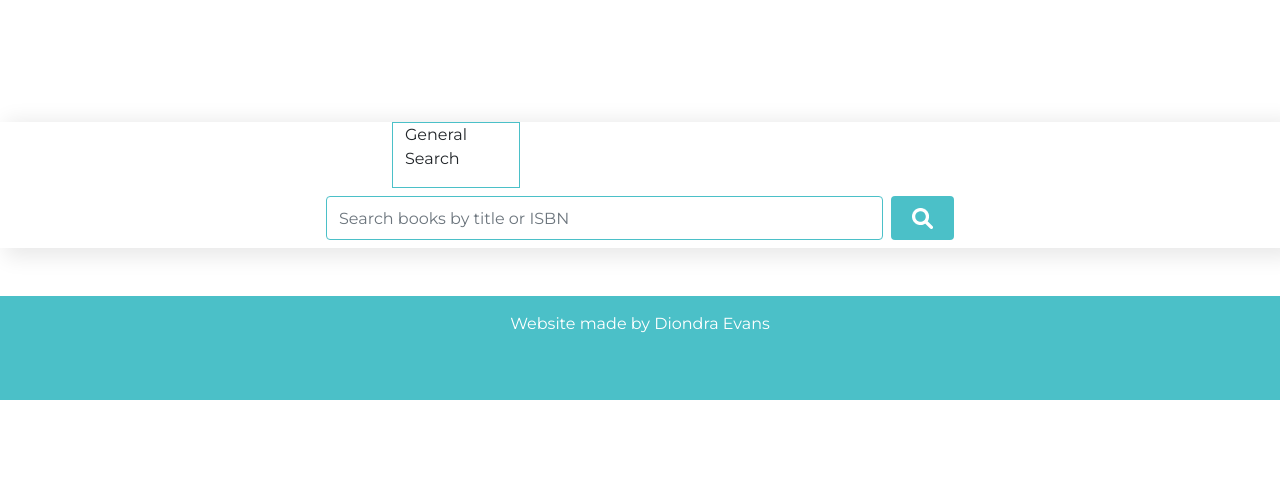
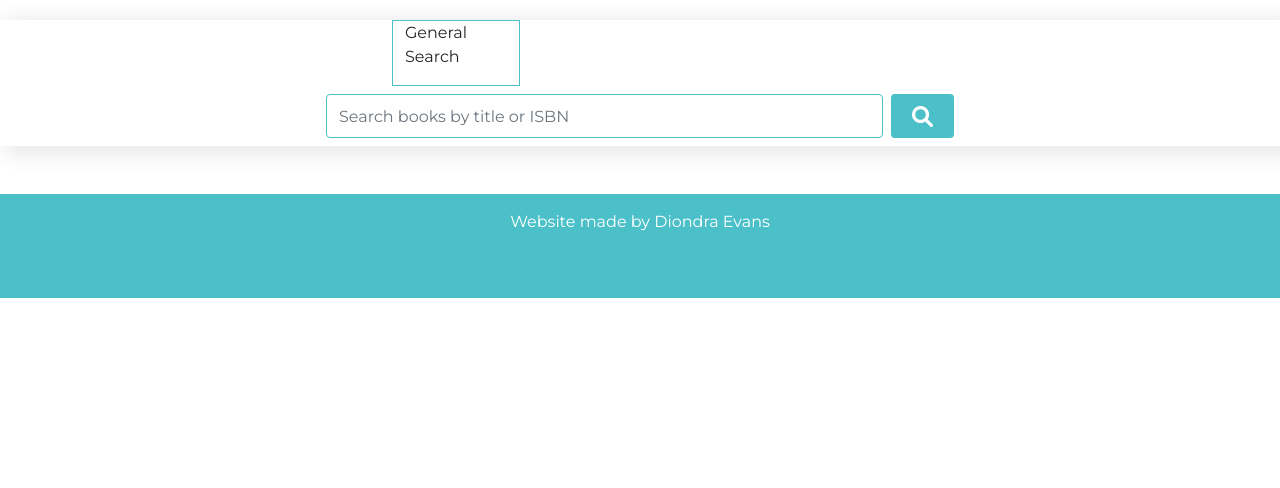
Before and after one commit to Diondraj/Bookclub, a PHP site: the page made by search page.html in a window 1280 px wide. Shown: the part 140-628 px from the top of the page. Run offline with PHP 8.4, Linux system fonts and the light colour scheme; some libraries are stand-ins or nearby versions.

Commit message:
update to current id
updated the margin-top to current id to 22px.

```diff
--- a/css/starter.css
+++ b/css/starter.css
@@ -189,7 +189,7 @@ transform: scale(1.1,1.1);
 }
 #Current{
     background-color: white;
-    margin-top: 122px;
+    margin-top: 20px;
     box-shadow: 10px 4px 20px 5px rgb(0 0 0 / 9%);
 }
 .bd-example {
```
